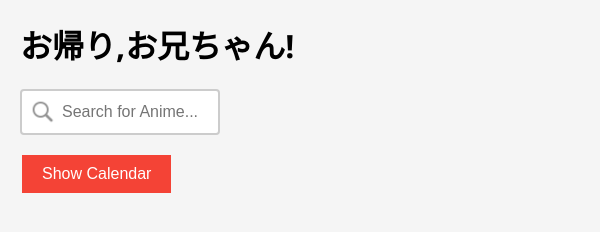
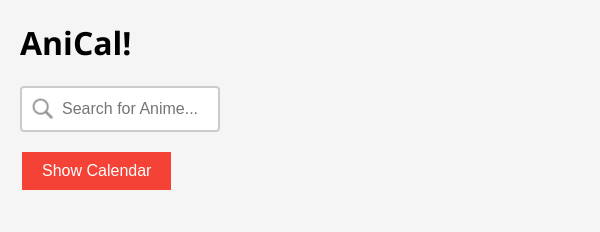
Before and after one commit to zehric/anical, an Electron app: page index.html in a window 600 px wide. Drawn offline with nearby package versions, Linux system fonts and the light colour scheme; no server answers.

Commit message:
updated interface

```diff
--- a/index.html
+++ b/index.html
@@ -7,7 +7,7 @@
     <link rel="stylesheet" href="style.css">
   </head>
   <body>
-    <h1>&#12362;&#24112;&#12426;,&#12362;&#20804;&#12385;&#12419;&#12435;!</h1>
+    <h1>AniCal!</h1>
     <!-- All of the Node.js APIs are available in this renderer process. -->
     <!-- We are using Node.js <script>document.write(process.versions.node)</script>, -->
     <!-- Chromium <script>document.write(process.versions.chrome)</script>, -->
```
Also changed, not shown: airing.js (+0 -26 lines).
